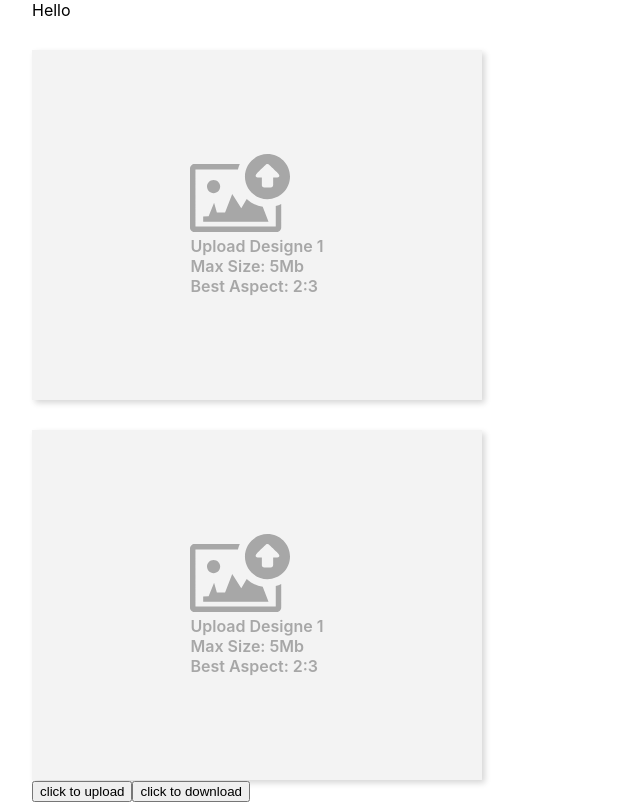
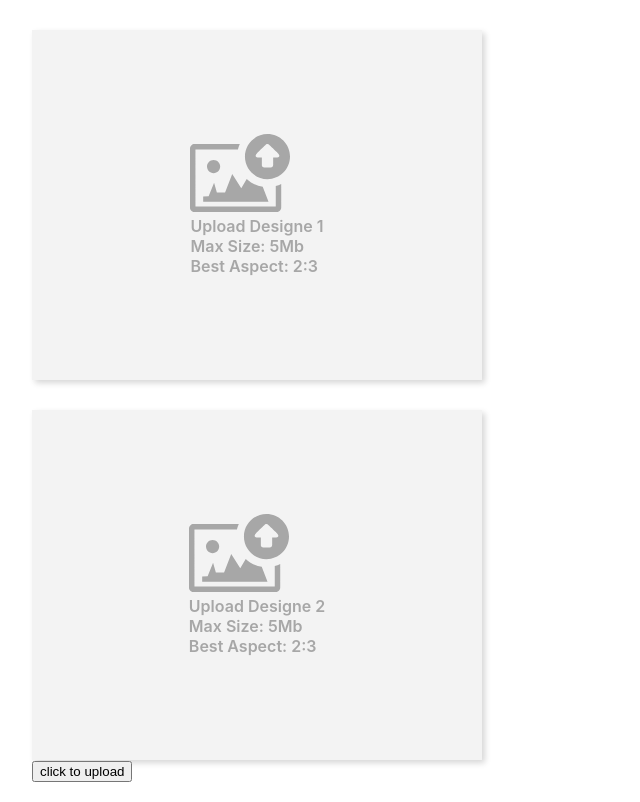
Before and after one commit to bardiahabb/votingpage-temp, a Next.js app: page / in a window 1280 px wide. Shown: the whole page, without its empty margins (0-640 px from the left). Built offline with nearby package versions, Linux system fonts and the light colour scheme.

Commit message:
design numbers mentioned on template

```diff
--- a/components/Dropzone.jsx
+++ b/components/Dropzone.jsx
@@ -74,7 +74,7 @@ export default function Dropzone(props) {
                   src="/image-upload-icon.svg"
                   alt=""
                 />
-                <div>Upload Designe 1</div>
+                <div>Upload Designe {props.designNumber}</div>
                 <div>Max Size: 5Mb</div>
                 <div>Best Aspect: 2:3</div>
               </div>
--- a/pages/index.jsx
+++ b/pages/index.jsx
@@ -68,8 +68,8 @@ export default function Home() {
         <meta name="description" content="Generated by create next app" />
         <link rel="icon" href="/favicon.ico" />
       </Head>
-      <div>Hello</div>
       <Dropzone
+        designNumber={1}
         votingPageID={"MIL38oANnW4hia6SB3eu"}
         setdropimage={setDropedImages1}
         previewImage={dropedImages1}
@@ -77,6 +77,7 @@ export default function Home() {
         firebaseImage={firebaseImage1}
       />
       <Dropzone
+        designNumber={2}
         votingPageID={"MIL38oANnW4hia6SB3eu"}
         setdropimage={setDropedImages2}
         previewImage={dropedImages2}
@@ -84,8 +85,6 @@ export default function Home() {
         firebaseImage={firebaseImage2}
       />
       <button onClick={uploadImages}>click to upload</button>
-
-      <button>click to download</button>
     </div>
   );
 }
```
